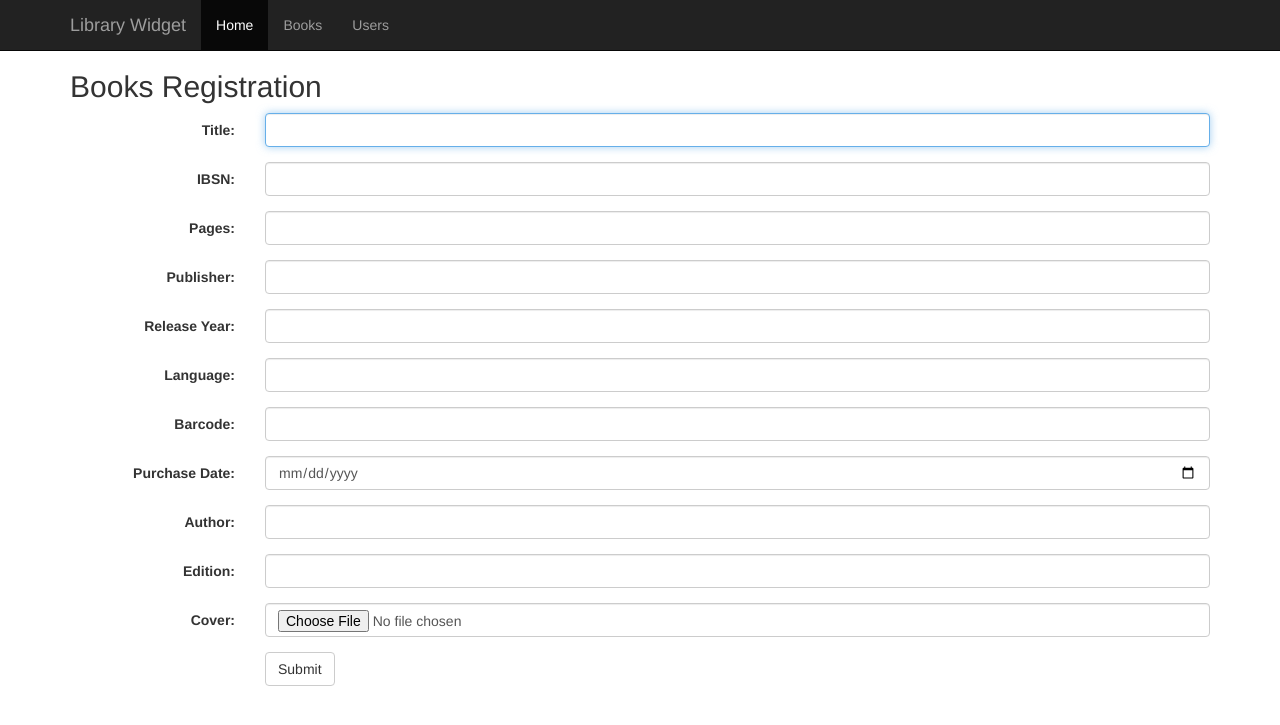
After one commit to edcaron/widgetLibrary, a PHP site: page /books.php in a window 1280 px wide. The commit adds this page. Shown: the top 725 px of the page. Run offline with PHP 8.4, Linux system fonts and the light colour scheme; some libraries are stand-ins or nearby versions.

Commit message:
metade das classes

```diff
--- a/DAO/IDAO.php
+++ b/DAO/IDAO.php
@@ -1,7 +1,7 @@
 <?php
 interface IDAO {
     public function findByPK($pk);
-    public function listAll();
+    public function listByCondition($condition);
     public function insert($object);
     public function update($object);
     public function delete($pk);
--- /dev/null
+++ b/books.php
@@ -0,0 +1,91 @@
+<!DOCTYPE html>
+<html lang="en">
+    <head>
+        <title>Bootstrap Example</title>
+        <meta charset="utf-8">
+        <meta name="viewport" content="width=device-width, initial-scale=1">
+        <link rel="stylesheet" href="css/bootstrap.min.css">
+        <script src="https://ajax.googleapis.com/ajax/libs/jquery/1.11.3/jquery.min.js"></script>
+        <script src="http://maxcdn.bootstrapcdn.com/bootstrap/3.3.4/js/bootstrap.min.js"></script>
+    </head>
+    <body>
+        <?php include 'navbar.html' ?>
+        <div class="container">
+            <h2>Books Registration</h2>
+            <form class="form-horizontal" method="post" action="Control/actionbooks.php" role="form" enctype="multipart/form-data">
+                <div class="form-group">
+                    <label class="control-label col-sm-2" for="text">Title:</label>
+                    <div class="col-sm-10">
+                        <input type="text" class="form-control" id="title" autofocus>
+                    </div>
+                </div>
+                <div class="form-group">
+                    <label class="control-label col-sm-2" for="text">IBSN:</label>
+                    <div class="col-sm-10">
+                        <input type="number" class="form-control" id="ibsn" >
+                    </div>
+                </div>
+                <div class="form-group">
+                    <label class="control-label col-sm-2" for="text">Pages:</label>
+                    <div class="col-sm-10">
+                        <input type="number" class="form-control" id="pages" >
+                    </div>
+                </div>
+
+                <div class="form-group">
+                    <label class="control-label col-sm-2" for="text">Publisher:</label>
+                    <div class="col-sm-10">
+                        <input type="text" class="form-control" id="publisher">
+                    </div>
+                </div>
+                <div class="form-group">
+                    <label class="control-label col-sm-2" for="text">Release Year:</label>
+                    <div class="col-sm-10">
+                        <input type="number" class="form-control" id="year" >
+                    </div>
+                </div>
+                <div class="form-group">
+                    <label class="control-label col-sm-2" for="text">Language:</label>
+                    <div class="col-sm-10">
+                        <input type="text" class="form-control" id="language" >
+                    </div>
+                </div>
+                <div class="form-group">
+                    <label class="control-label col-sm-2" for="text">Barcode:</label>
+                    <div class="col-sm-10">
+                        <input type="number" class="form-control" id="barcode" >
+                    </div>
+                </div>
+                <div class="form-group">
+                    <label class="control-label col-sm-2" for="text">Purchase Date:</label>
+                    <div class="col-sm-10">
+                        <input type="date" class="form-control" id="purchase_date" >
+                    </div>
+                </div>
+                <div class="form-group">
+                    <label class="control-label col-sm-2" for="text">Author:</label>
+                    <div class="col-sm-10">
+                        <input type="text" class="form-control" id="author" >
+                    </div>
+                </div>
+                <div class="form-group">
+                    <label class="control-label col-sm-2" for="text">Edition:</label>
+                    <div class="col-sm-10">
+                        <input type="text" class="form-control" id="edition" >
+                    </div>
+                </div>
+                <div class="form-group">
+                    <label class="control-label col-sm-2" for="text">Cover:</label>
+                    <div class="col-sm-10">
+                        <input type="file" class="form-control" id="cover" name="cover" >
+                    </div>
+                </div>
+                <div class="form-group">
+                    <div class="col-sm-offset-2 col-sm-10">
+                        <button type="submit" class="btn btn-default">Submit</button>
+                    </div>
+                </div>
+            </form>
+        </div>
+    </body>
+</html>
--- /dev/null
+++ b/css/starter-template.css
@@ -0,0 +1,7 @@
+body {
+  padding-top: 50px;
+}
+.starter-template {
+  padding: 40px 15px;
+  text-align: center;
+}
--- /dev/null
+++ b/navbar.html
@@ -0,0 +1,62 @@
+<!DOCTYPE html>
+<html lang="en">
+  <head>
+    <meta charset="utf-8">
+    <meta http-equiv="X-UA-Compatible" content="IE=edge">
+    <meta name="viewport" content="width=device-width, initial-scale=1">
+    <!-- The above 3 meta tags *must* come first in the head; any other head content must come *after* these tags -->
+    <meta name="description" content="">
+    <meta name="author" content="">
+    <link rel="icon" href="../../favicon.ico">
+
+    <title>Library Widget</title>
+
+    <!-- Bootstrap core CSS -->
+    <link href="css/bootstrap.min.css" rel="stylesheet">
+
+    <!-- Custom styles for this template -->
+    <link href="css/starter-template.css" rel="stylesheet">
+
+    <!-- Just for debugging purposes. Don't actually copy these 2 lines! -->
+    <!--[if lt IE 9]><script src="../../assets/js/ie8-responsive-file-warning.js"></script><![endif]-->
+    <script src="js/ie-emulation-modes-warning.js"></script>
+
+    <!-- HTML5 shim and Respond.js for IE8 support of HTML5 elements and media queries -->
+    <!--[if lt IE 9]>
+      <script src="https://oss.maxcdn.com/html5shiv/3.7.2/html5shiv.min.js"></script>
+      <script src="https://oss.maxcdn.com/respond/1.4.2/respond.min.js"></script>
+    <![endif]-->
+  </head>
+
+  <body>
+
+    <nav class="navbar navbar-inverse navbar-fixed-top">
+      <div class="container">
+        <div class="navbar-header">
+          <button type="button" class="navbar-toggle collapsed" data-toggle="collapse" data-target="#navbar" aria-expanded="false" aria-controls="navbar">
+            <span class="sr-only">Toggle navigation</span>
+            <span class="icon-bar"></span>
+            <span class="icon-bar"></span>
+            <span class="icon-bar"></span>
+          </button>
+          <a class="navbar-brand" href="#">Library Widget</a>
+        </div>
+        <div id="navbar" class="collapse navbar-collapse">
+          <ul class="nav navbar-nav">
+            <li class="active"><a href="#">Home</a></li>
+            <li><a href="#about">Books</a></li>
+            <li><a href="#contact">Users</a></li>
+          </ul>
+        </div><!--/.nav-collapse -->
+      </div>
+    </nav>
+
+    <!-- Bootstrap core JavaScript
+    ================================================== -->
+    <!-- Placed at the end of the document so the pages load faster -->
+    <script src="https://ajax.googleapis.com/ajax/libs/jquery/1.11.2/jquery.min.js"></script>
+    <script src="js/bootstrap.min.js"></script>
+    <!-- IE10 viewport hack for Surface/desktop Windows 8 bug -->
+    <script src="js/ie10-viewport-bug-workaround.js"></script>
+  </body>
+</html>
```
Also changed, not shown: Control/actionbooks.php (added, +63 -0 lines), Control/actionlogon.php (added, +27 -0 lines), DAO/BooksDAO.php (added, +61 -0 lines), DAO/UsersDAO.php (+11 -9 lines), DAO/teste.php (+7 -2 lines), Model/Books.php (added, +129 -0 lines), Model/Users.php (+15 -21 lines), index.php (+19 -10 lines), sql_library.sql (+3 -3 lines), databaseModel.png, images.php (indentation only), uploads/img.png (added), uploads/lol.png (added), 3 other files.
